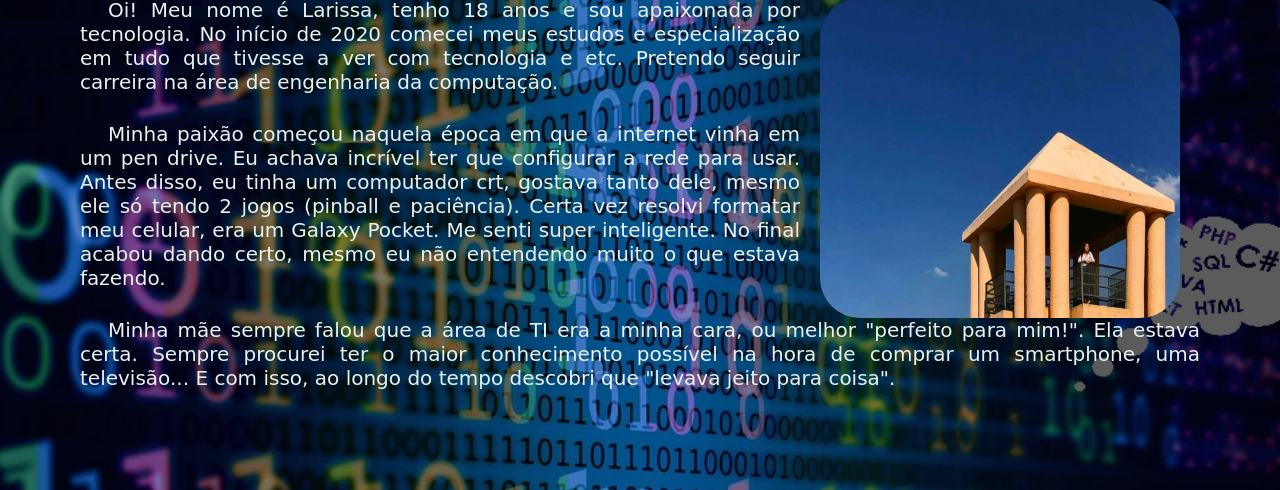
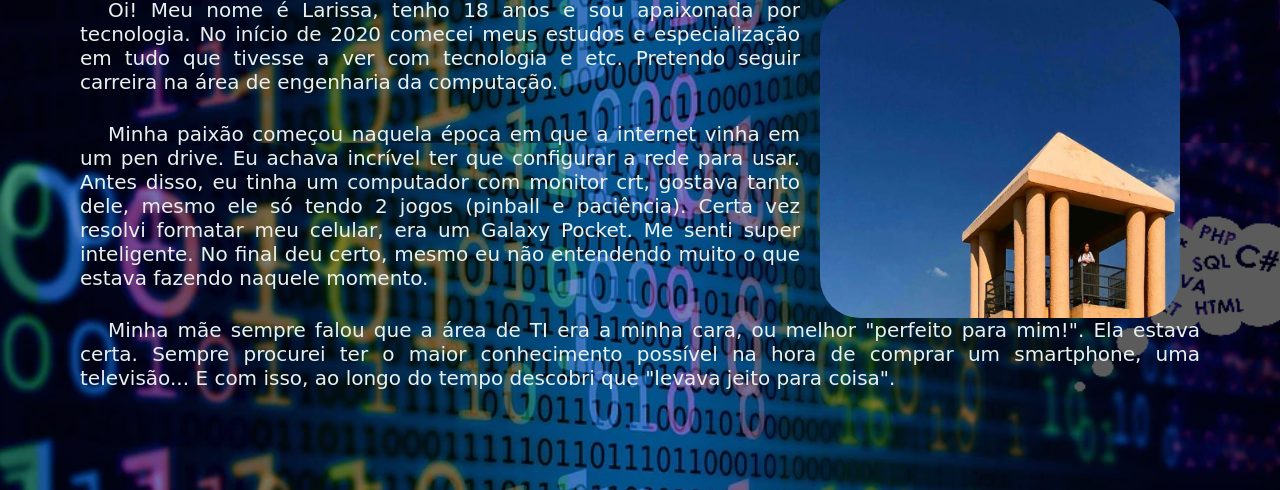
Before and after one commit to larissa-fv/Portfolio, a plain HTML site: page index.html in a window 1280 px wide. Shown: the part 702-1192 px from the top of the page. Drawn offline with nearby package versions, Linux system fonts and the light colour scheme; a web font is replaced by a local one.

Commit message:
portfolio jan/2021

```diff
--- a/index.html
+++ b/index.html
@@ -47,9 +47,9 @@
             <p>
 
             Minha paixão começou naquela época em que a internet vinha em um pen drive. Eu achava incrível ter que configurar a rede para usar.
-            Antes disso, eu tinha um computador crt, gostava tanto dele, mesmo ele só tendo 2 jogos (pinball e paciência).
+            Antes disso, eu tinha um computador com monitor crt, gostava tanto dele, mesmo ele só tendo 2 jogos (pinball e paciência).
             Certa vez resolvi formatar meu celular, era um Galaxy Pocket.
-            Me senti super inteligente. No final acabou dando certo, mesmo eu não entendendo muito o que estava fazendo.
+            Me senti super inteligente. No final deu certo, mesmo eu não entendendo muito o que estava fazendo naquele momento.
 
             </p><p>
             Minha mãe sempre falou que a área de TI era a minha cara, ou melhor "perfeito para mim!". Ela estava certa.
```
